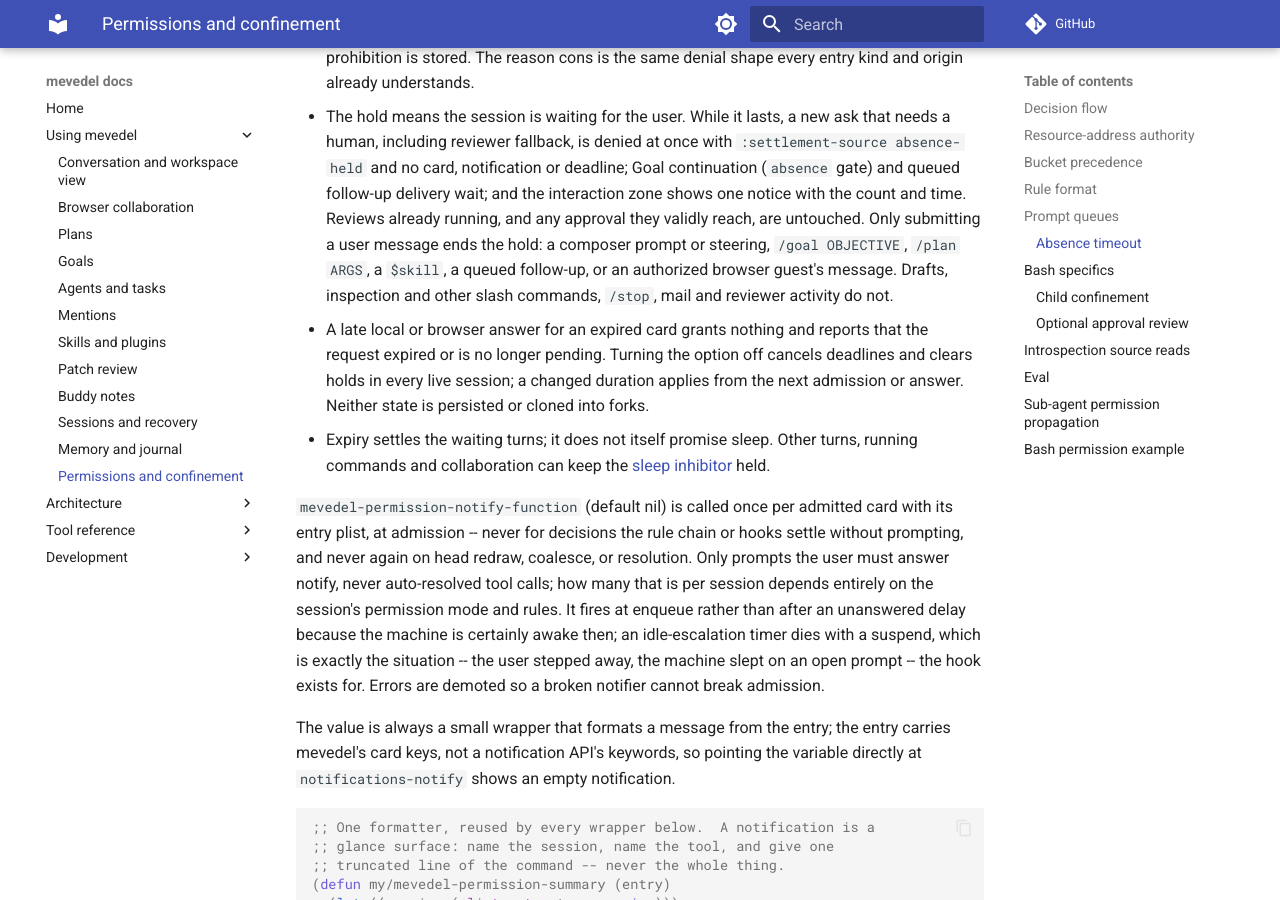
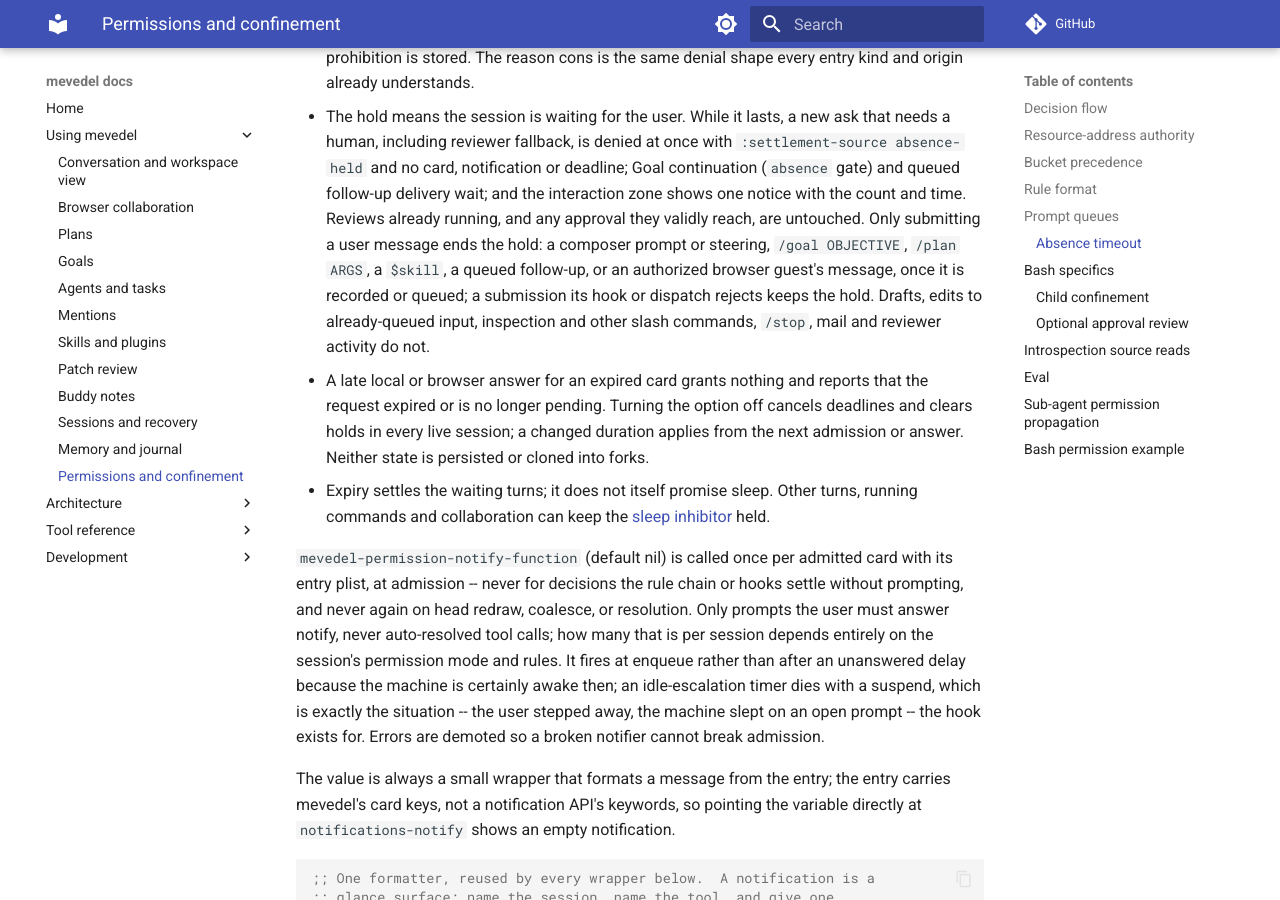
Before and after one commit to FrauH0lle/mevedel, an MkDocs documentation site: the page built from docs/permissions.md, in a window 1280 px wide and 900 px high, scrolled down 13491 px. Built offline with MkDocs 1.6.1 and Material for MkDocs 9.7.7, drawn with Linux system fonts in a browser that asks for light colours; comment, search, counter and statistics services are not loaded.

Commit message:
fix: Resolve review findings in permission timeout and sleep commits
Review of a9c370c..c5d27c4.

* mevedel-view-composer.el (mevedel-view--submit-planned-input): End the
absence hold only once the prompt is durably recorded; a DISPATCH
callback owns its own acceptance.
(mevedel-view--send-directive-input): Clear after dispatch succeeds.
(mevedel-view--send-local-goal): Clear after the Goal starts.
* mevedel-pending-inputs.el (mevedel-view--queue-prepared-steering): Clear
only after steering is queued.
* mevedel-permission-queue.el (mevedel-permission-queue--disable-all):
Redraw armed sessions too, dropping a cancelled deadline from cards.
(mevedel-permission-queue--arm): Arm through the TRAMP-safe timer.
* mevedel-sleep.el (mevedel-sleep--schedule, mevedel-sleep--scheduled):
New functions.  Schedule through the TRAMP-safe timer and ignore
superseded or stopped callbacks, which still fire when held.
(mevedel-sleep--reconcile, mevedel-sleep-update): Use them.
* mevedel-collaboration-guest.el
(mevedel-collaboration-retire-permission-requests): Singular notice for
one request.
* docs/permissions.md: Rejected submissions and queue edits keep the hold.
* docs/backlog.md: Fix a doubled list bullet.
* test/test-mevedel-pending-inputs.el, test/test-mevedel-sleep.el,
test/test-mevedel-permission-queue-absence.el,
test/test-mevedel-collaboration-guest-remote.el: Cover the fixes.

Validation: all files compile without warnings; full ERT suite
10953/10953 expected (24 skipped); the new tests fail against the
previous composer and sleep sources.

```diff
--- a/docs/permissions.md
+++ b/docs/permissions.md
@@ -570,8 +570,9 @@
   running, and any approval they validly reach, are untouched. Only submitting a
   user message ends the hold: a composer prompt or steering, `/goal OBJECTIVE`,
   `/plan ARGS`, a `$skill`, a queued follow-up, or an authorized browser guest's
-  message. Drafts, inspection and other slash commands, `/stop`, mail and
-  reviewer activity do not.
+  message, once it is recorded or queued; a submission its hook or dispatch
+  rejects keeps the hold. Drafts, edits to already-queued input, inspection
+  and other slash commands, `/stop`, mail and reviewer activity do not.
 - A late local or browser answer for an expired card grants nothing and reports
   that the request expired or is no longer pending. Turning the option off
   cancels deadlines and clears holds in every live session; a changed duration
```
Also changed, not shown: docs/backlog.md (+1 -1 lines), 9 other files.
